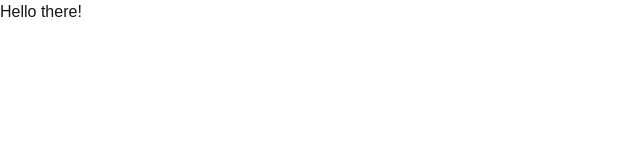
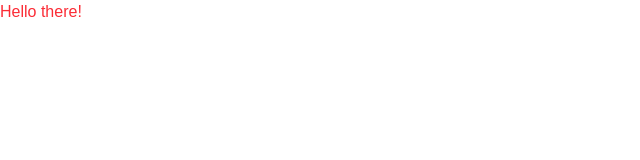
Before and after one commit to damianadamus/n8n_app, a Next.js app: page / in a window 1280 px wide. Shown: the top 160 px of the page, without its empty margins (0-640 px from the left). Built offline with nearby package versions, Linux system fonts and the light colour scheme.

Commit message:
Working on page.tsx

```diff
--- a/src/app/page.tsx
+++ b/src/app/page.tsx
@@ -1,6 +1,6 @@
 const Page = () => {
     return (
-        <div>Hello there!</div>
+        <div className="text-red-500">Hello there!</div>
     )
 }
 export default Page
```
